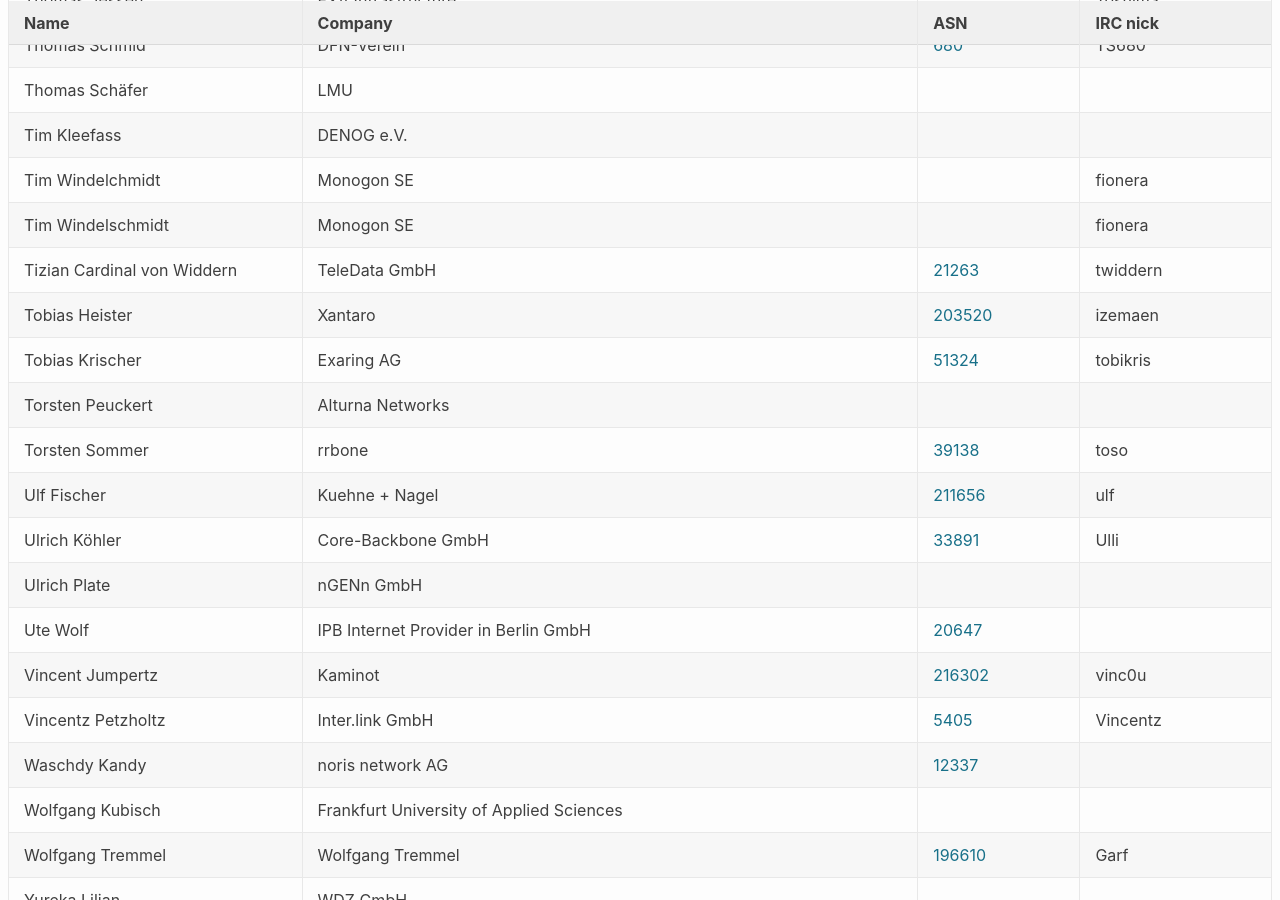
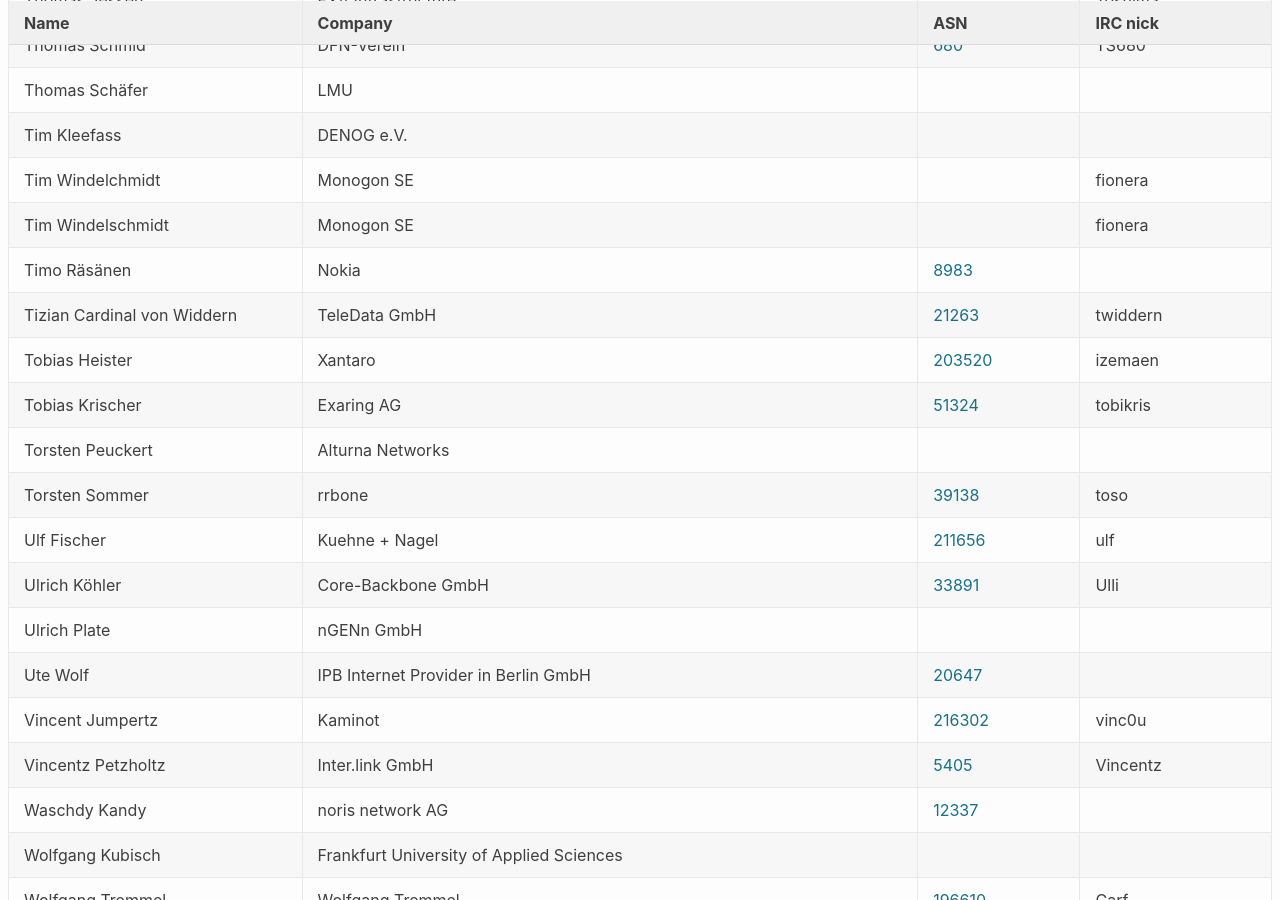
Before and after one commit to denog/pretix-attendeelist, a Jekyll site: the page built from denog15/index.md, in a window 1280 px wide and 900 px high, scrolled down 10819 px. Built offline with Jekyll 4.4.1, drawn with Linux system fonts in a browser that asks for light colours.

Commit message:
Latest data: Tue Oct 10 18:48:17 UTC 2023

```diff
--- a/_data/attendees_denog15_onsite.json
+++ b/_data/attendees_denog15_onsite.json
@@ -1440,6 +1440,12 @@
     "asn": null
   },
   {
+    "name": "Timo Räsänen",
+    "company": "Nokia",
+    "irc": null,
+    "asn": "8983"
+  },
+  {
     "name": "Tim Windelchmidt",
     "company": "Monogon SE",
     "irc": "fionera",
```
